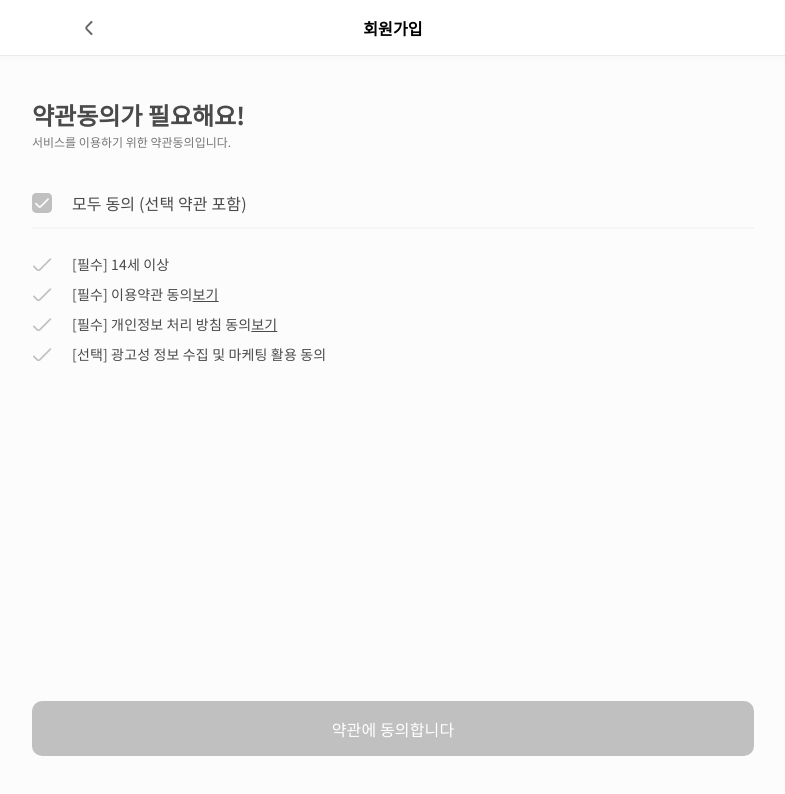
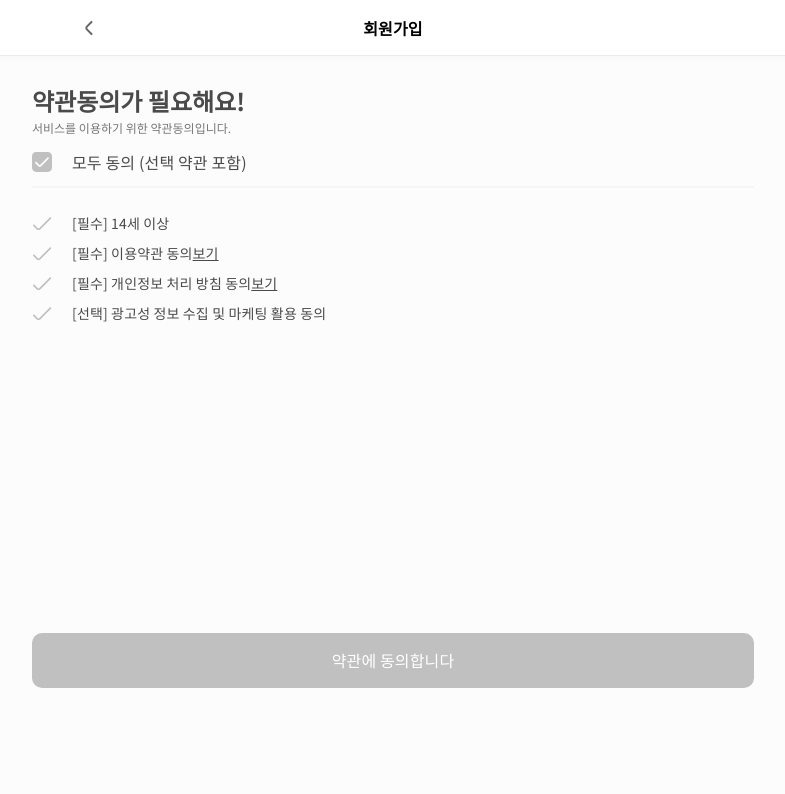
Before and after one commit to BUZZINGPolarBear/FRONT_ILogU, a React (Create React App) app: page /signup in a window 1280 px wide. Shown: the top 794 px of the page, without its empty margins (247-1032 px from the left). Built offline with nearby package versions, Linux system fonts and the light colour scheme; a web font is replaced by a local one.

Commit message:
fix: padding bottom

```diff
--- a/src/APP/Login/styles/Sign.Up.Main.Styles.js
+++ b/src/APP/Login/styles/Sign.Up.Main.Styles.js
@@ -44,7 +44,7 @@ export const SignUpMain = styled.div`
 	max-width: 800px;
 	min-height: 100vh;
 	margin-bottom: 10vh;
-
+	padding-bottom: 11vh;
 	background-color: rgb(252, 252, 252);
 `;
 
```
